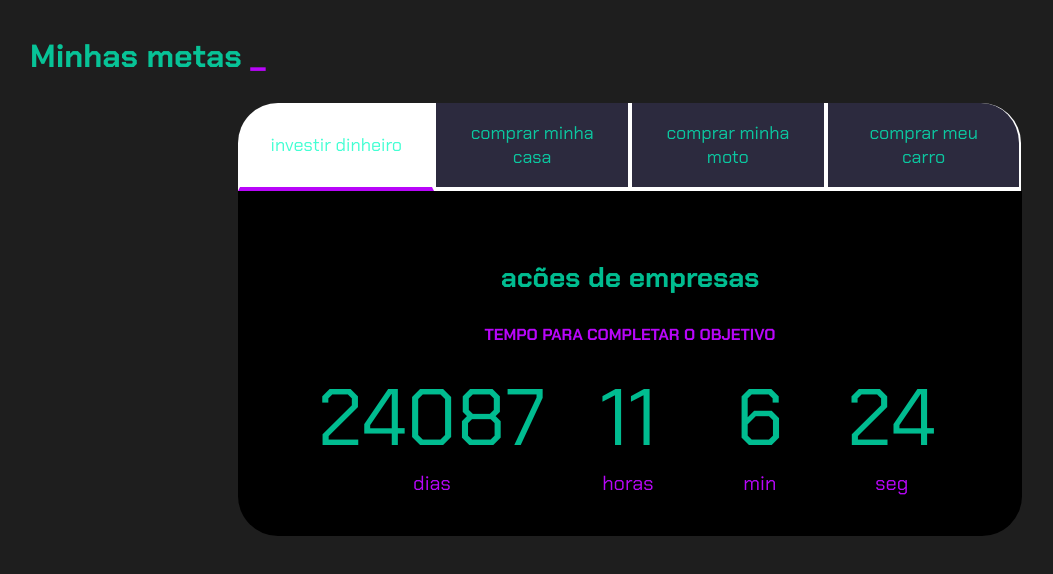
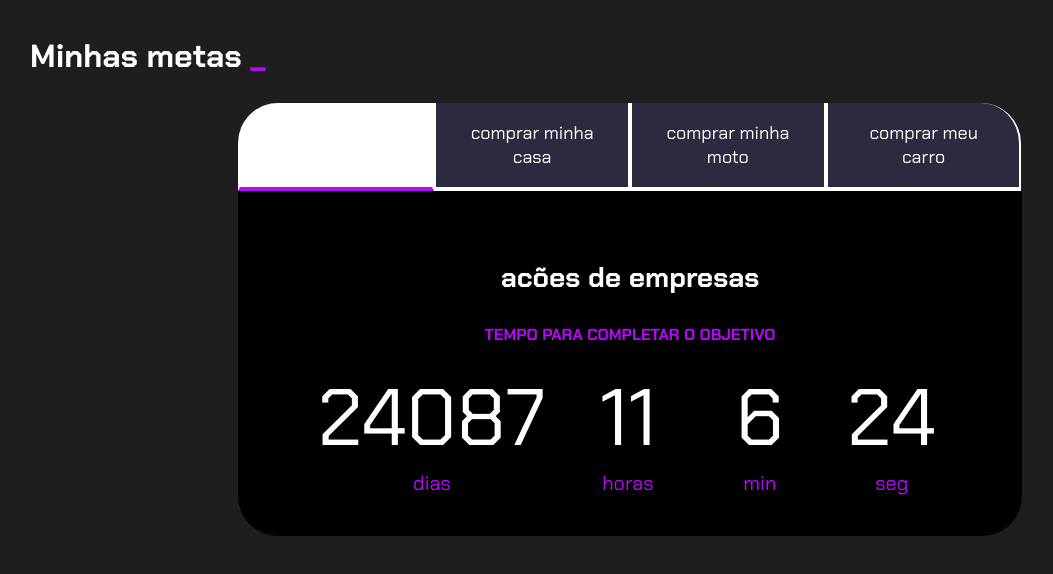
Before and after one commit to emanuel2024/Emanuel, a plain HTML site: page index.html in a window 1280 px wide. Shown: the whole page, without its empty margins (10-1063 px from the left). Drawn offline with Linux system fonts and the light colour scheme.

Commit message:
hthrthrth

```diff
--- a/style.css
+++ b/style.css
@@ -3,7 +3,7 @@
 :root {
     --cor-de-fundo: #1E1E1E;
     --verde: #b806f9;
-    --branco: #00ffc3bc;
+    --branco: #ffffff;
     --botao-ativo: #FFFFFF;
     --botao-inativo: rgba(58, 55, 94, 0.5);
     --texto-fundo: rgb(0, 0, 0);
```
